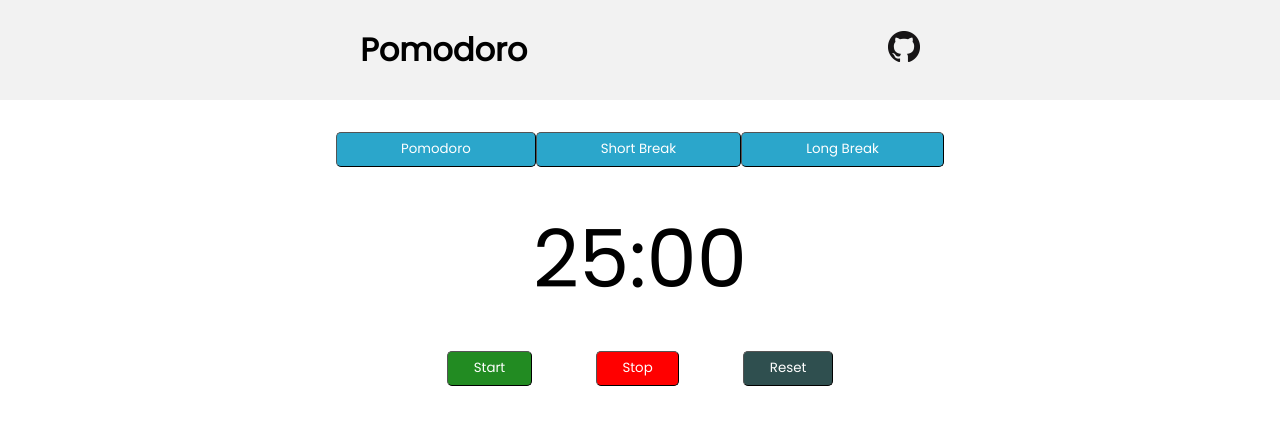
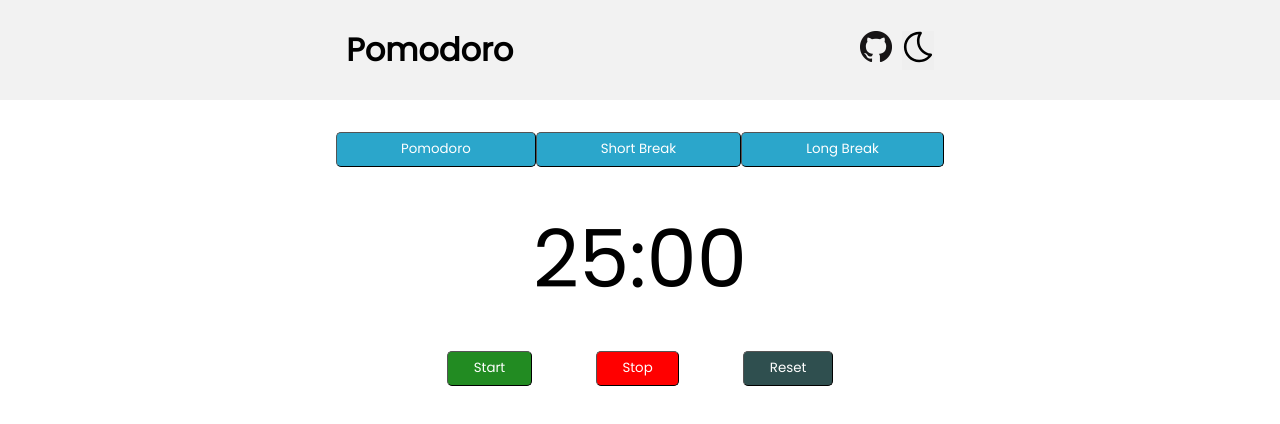
Before and after one commit to RyanTurner02/pomodoro, a plain HTML site: page index.html in a window 1280 px wide. Drawn offline with Linux system fonts and the light colour scheme.

Commit message:
Add button for darkmode on the header and make cursors point on buttons

```diff
--- a/css/styles.css
+++ b/css/styles.css
@@ -1,5 +1,4 @@
 * {
-    box-sizing: border-box;
     margin: 0;
     padding: 0;
     font-family: 'Poppins', sans-serif;
@@ -17,6 +16,15 @@
 .header img {
     width: 32px;
     height: 32px;
+}
+
+.header-buttons {
+    display: flex;
+}
+
+.mode-toggler {
+    margin-left: 10px;
+    border: none;
 }
 
 .body {
@@ -85,3 +93,7 @@
     text-align: center;
     margin-bottom: 2.5%;
 }
+
+button {
+    cursor: pointer;
+}
--- a/index.html
+++ b/index.html
@@ -6,22 +6,27 @@
     <meta http-equiv="X-UA-Compatible" content="IE=edge">
     <meta name="viewport" content="width=device-width, initial-scale=1.0">
     <title>Pomodoro Timer</title>
-    <link rel="icon" href="img/tomato.png">
-
-    <link rel="stylesheet" href="css/styles.css">
 
     <link rel="preconnect" href="https://fonts.googleapis.com">
     <link rel="preconnect" href="https://fonts.gstatic.com" crossorigin>
     <link href="https://fonts.googleapis.com/css2?family=Poppins&display=swap" rel="stylesheet">
+
+    <link rel="icon" href="img/tomato.png">
+    <link rel="stylesheet" href="css/styles.css">
+    <script src="js/timer.js" defer></script>
 </head>
 
 <body>
     <div class="container">
         <div class="header">
             <h1 id="title">Pomodoro</h1>
-            <a href="https://github.com/RyanTurner02/pomodoro">
-                <img src="img/GitHub-Mark-32px.png" alt="GitHub" />
-            </a>
+
+            <div class="header-buttons">
+                <a href="https://github.com/RyanTurner02/pomodoro">
+                    <img src="img/GitHub-Mark-32px.png" alt="GitHub" />
+                </a>
+                <button class="mode-toggler"><img src="img/moon.svg" alt="Moon"></button>
+            </div>
         </div>
 
         <div class="body">
@@ -40,8 +45,6 @@
             </div>
         </div>
     </div>
-
-    <script src="js/timer.js"></script>
 </body>
 
 </html>
```
Also changed, not shown: img/moon.svg (added).
